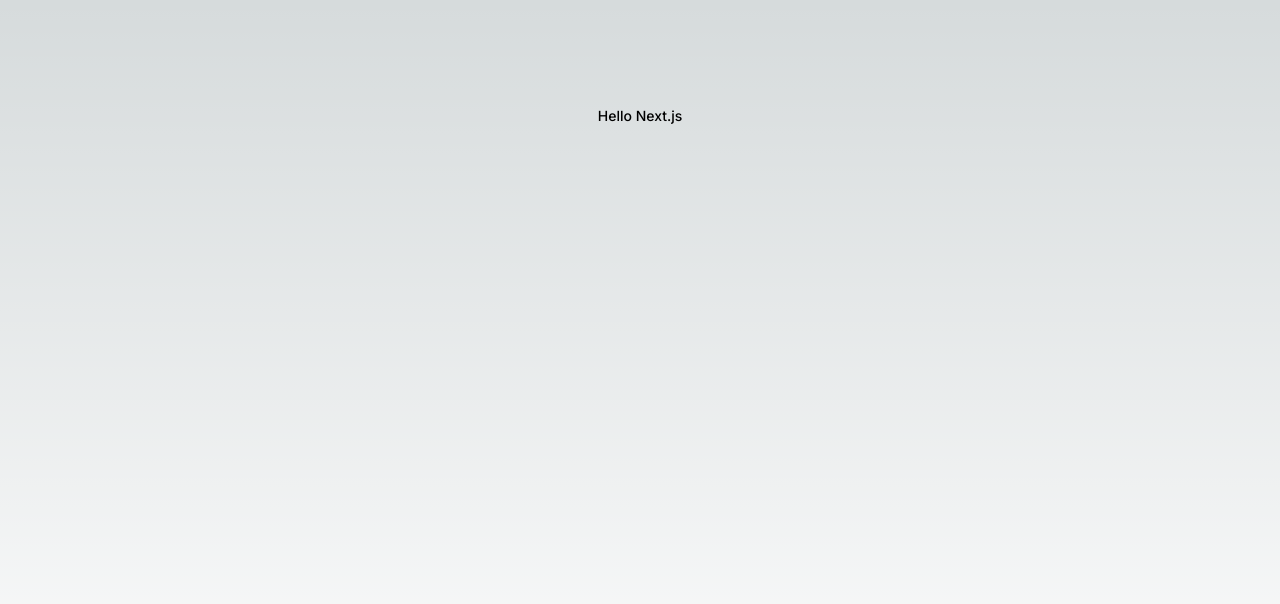
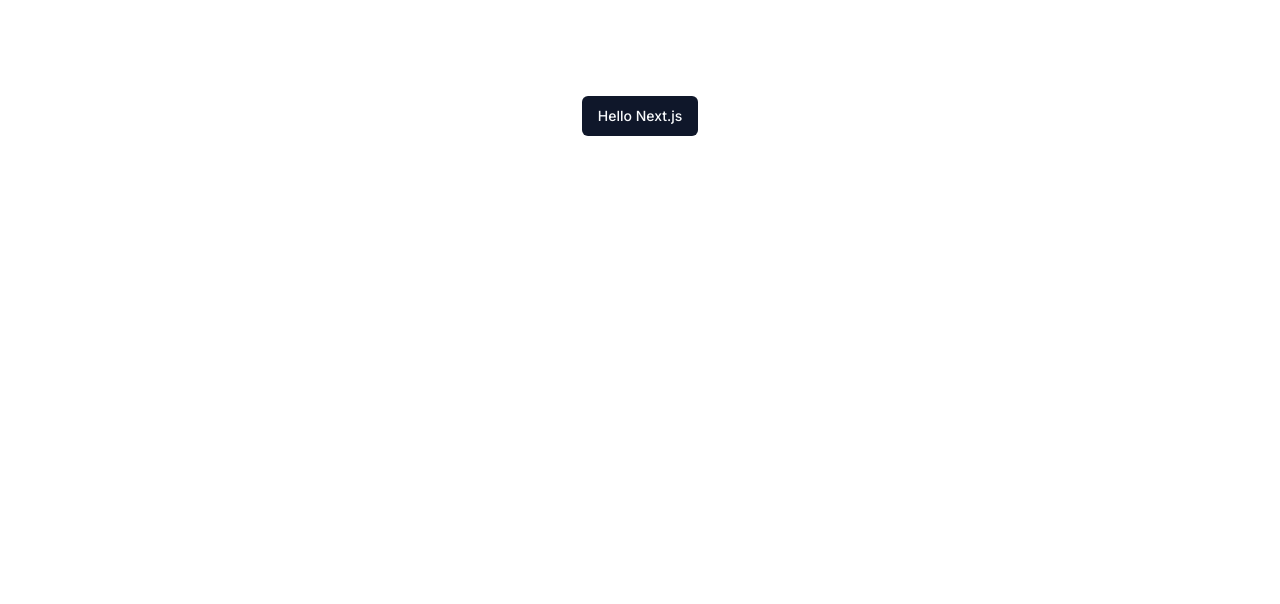
Before and after one commit to levdoescode-practice/nextjs, a Next.js app: page / in a window 1280 px wide. Shown: the top 604 px of the page. Built offline with nearby package versions, Linux system fonts and the light colour scheme.

Commit message:
shadcn styles

```diff
--- a/app/globals.css
+++ b/app/globals.css
@@ -2,32 +2,68 @@
 @tailwind components;
 @tailwind utilities;
 
+@layer base {
     :root {
-  --foreground-rgb: 0, 0, 0;
-  --background-start-rgb: 214, 219, 220;
-  --background-end-rgb: 255, 255, 255;
+        --background: 0 0% 100%;
+        --foreground: 222.2 84% 4.9%;
+        --card: 0 0% 100%;
+        --card-foreground: 222.2 84% 4.9%;
+        --popover: 0 0% 100%;
+        --popover-foreground: 222.2 84% 4.9%;
+        --primary: 222.2 47.4% 11.2%;
+        --primary-foreground: 210 40% 98%;
+        --secondary: 210 40% 96.1%;
+        --secondary-foreground: 222.2 47.4% 11.2%;
+        --muted: 210 40% 96.1%;
+        --muted-foreground: 215.4 16.3% 46.9%;
+        --accent: 210 40% 96.1%;
+        --accent-foreground: 222.2 47.4% 11.2%;
+        --destructive: 0 84.2% 60.2%;
+        --destructive-foreground: 210 40% 98%;
+        --border: 214.3 31.8% 91.4%;
+        --input: 214.3 31.8% 91.4%;
+        --ring: 222.2 84% 4.9%;
+        --radius: 0.5rem;
+        --chart-1: 12 76% 61%;
+        --chart-2: 173 58% 39%;
+        --chart-3: 197 37% 24%;
+        --chart-4: 43 74% 66%;
+        --chart-5: 27 87% 67%;
     }
 
-@media (prefers-color-scheme: dark) {
-  :root {
-    --foreground-rgb: 255, 255, 255;
-    --background-start-rgb: 0, 0, 0;
-    --background-end-rgb: 0, 0, 0;
+    .dark {
+        --background: 222.2 84% 4.9%;
+        --foreground: 210 40% 98%;
+        --card: 222.2 84% 4.9%;
+        --card-foreground: 210 40% 98%;
+        --popover: 222.2 84% 4.9%;
+        --popover-foreground: 210 40% 98%;
+        --primary: 210 40% 98%;
+        --primary-foreground: 222.2 47.4% 11.2%;
+        --secondary: 217.2 32.6% 17.5%;
+        --secondary-foreground: 210 40% 98%;
+        --muted: 217.2 32.6% 17.5%;
+        --muted-foreground: 215 20.2% 65.1%;
+        --accent: 217.2 32.6% 17.5%;
+        --accent-foreground: 210 40% 98%;
+        --destructive: 0 62.8% 30.6%;
+        --destructive-foreground: 210 40% 98%;
+        --border: 217.2 32.6% 17.5%;
+        --input: 217.2 32.6% 17.5%;
+        --ring: 212.7 26.8% 83.9%;
+        --chart-1: 220 70% 50%;
+        --chart-2: 160 60% 45%;
+        --chart-3: 30 80% 55%;
+        --chart-4: 280 65% 60%;
+        --chart-5: 340 75% 55%;
     }
 }
 
+@layer base {
+    * {
+        @apply border-border;
+    }
     body {
-  color: rgb(var(--foreground-rgb));
-  background: linear-gradient(
-      to bottom,
-      transparent,
-      rgb(var(--background-end-rgb))
-    )
-    rgb(var(--background-start-rgb));
-}
-
-@layer utilities {
-  .text-balance {
-    text-wrap: balance;
+        @apply bg-background text-foreground;
     }
 }
```
Lines whose indentation alone changed are shown as unchanged.
